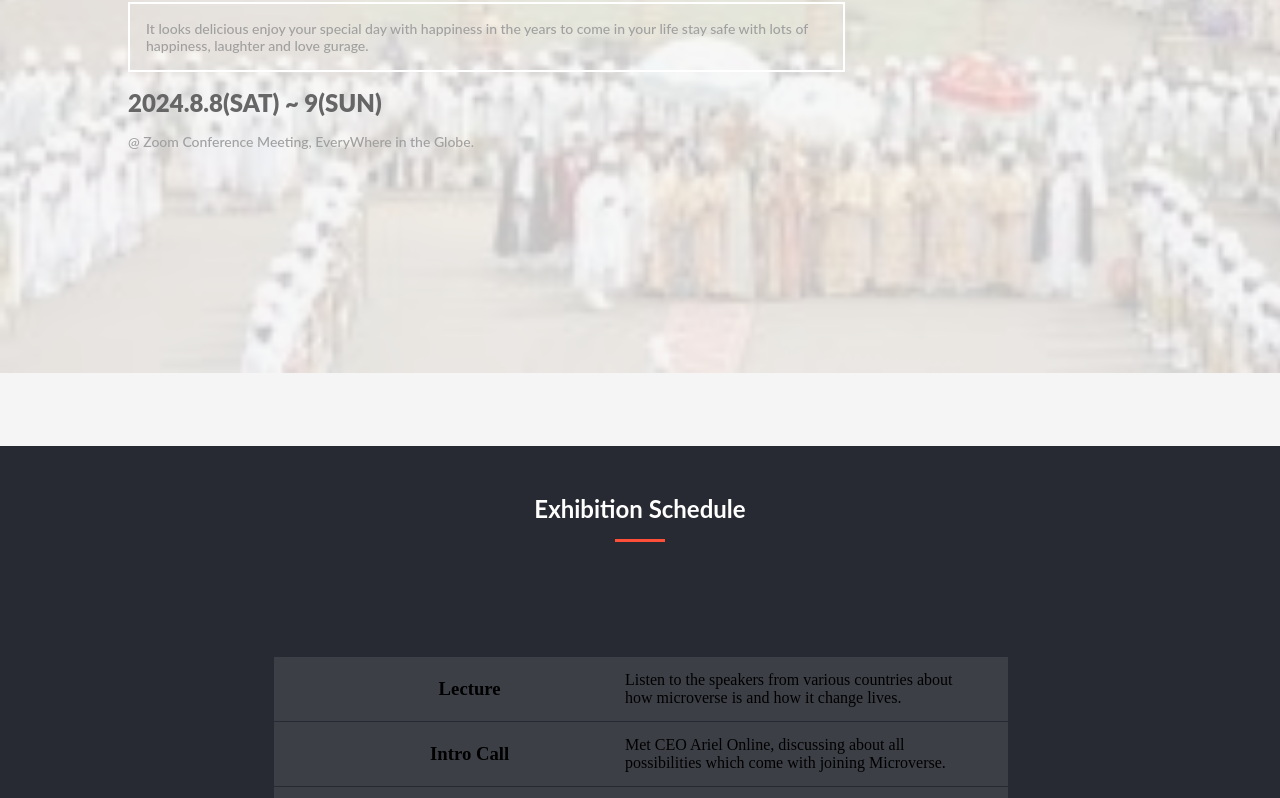
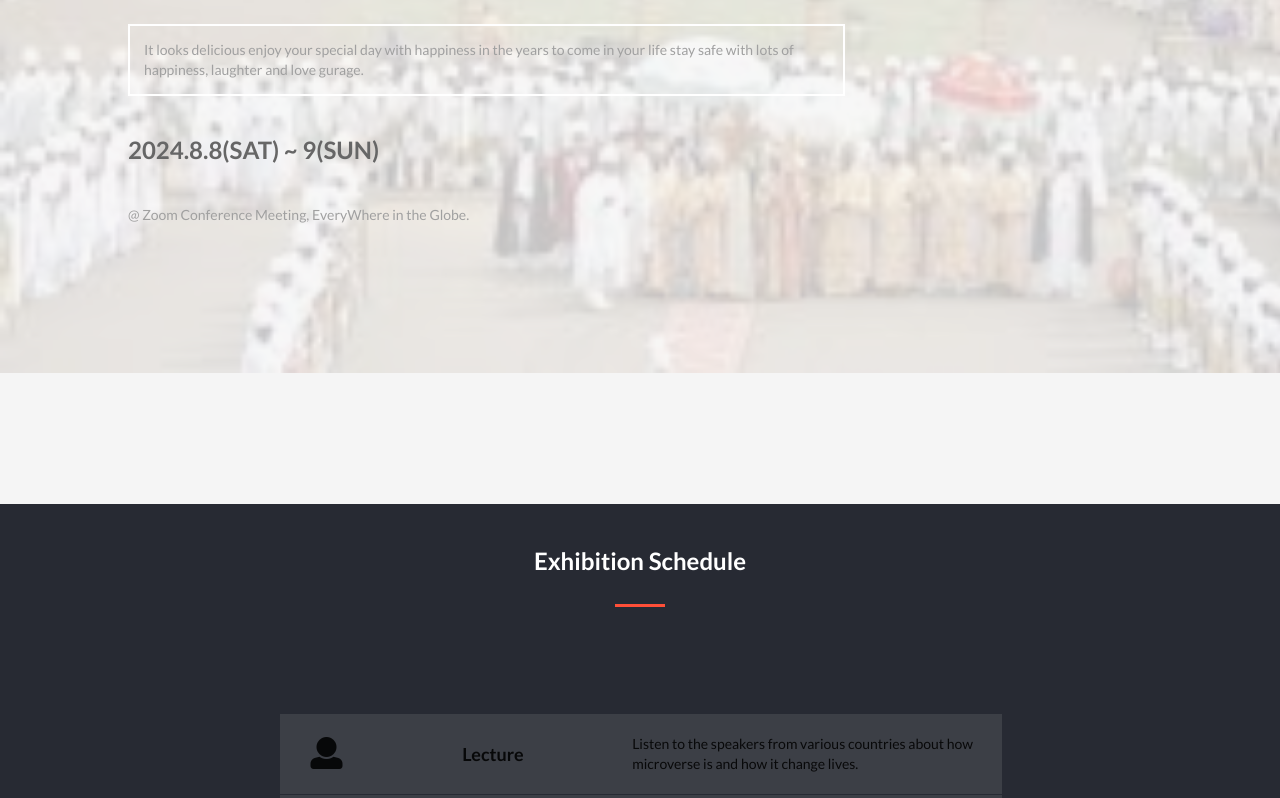
Before and after one commit to Benawi/Capstone-1-Microverse, a website: page html/Index.html in a window 1280 px wide. Shown: the part 427-1225 px from the top of the page. Drawn offline with nearby package versions, Linux system fonts and the light colour scheme.

```diff
--- a/html/Index.html
+++ b/html/Index.html
@@ -10,7 +10,9 @@
     <script defer src="https://use.fontawesome.com/releases/v5.15.3/js/all.js"
      integrity="sha384-haqrlim99xjfMxRP6EWtafs0sB1WKcMdynwZleuUSwJR0mDeRYbhtY+KPMr+JL6f"
      crossorigin="anonymous"></script>
-     <link rel="stylesheet" href="../CSS/style.css">
+     <link rel="stylesheet" href="https://cdn.jsdelivr.net/npm/semantic-ui@2.4.2/dist/semantic.min.css">
+     <link rel="stylesheet" href="../CSS/style.css ">
+     <link rel="stylesheet" href="../CSS/events.css">
     <title>Meskel Festival</title>
 </head>
 <body>
```
